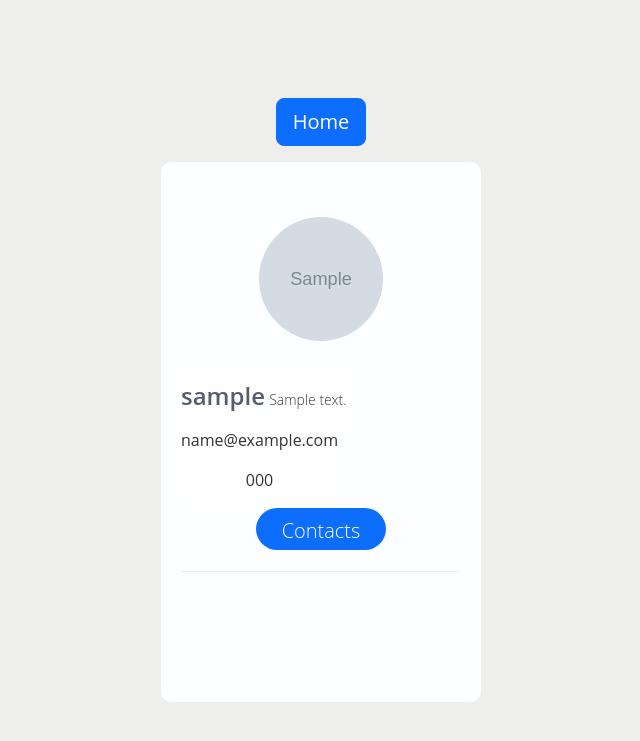
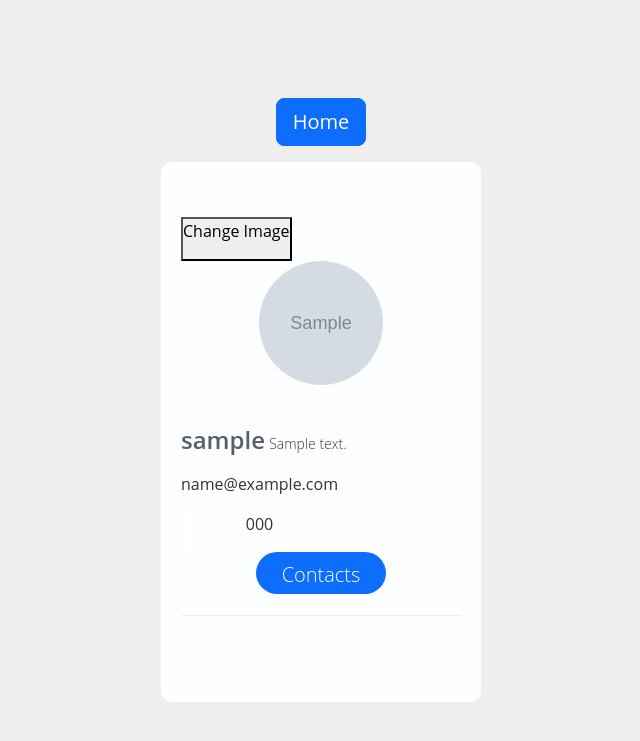
Before and after one commit to ShayanBehzad/Chatroom, a Django app: a page that uses static/templates/registration/profileview.html in a window 1280 px wide. Shown: the top 741 px of the page, without its empty margins (319-959 px from the left). Run offline with Django 5.2, Linux system fonts and the light colour scheme; a user stored in the database is signed in; tables that the repository leaves empty hold one stand-in row (values such as "Sample post"); grey boxes marked "Sample" are stand-in pictures; parts of the project's set-up code (start-up, migrations or seed data) failed here and were passed over; some libraries are stand-ins or nearby versions.

Commit message:
profile section

```diff
--- a/register/models.py
+++ b/register/models.py
@@ -13,7 +13,7 @@ class UserRoleMixin(models.Model):
     )
     connections = models.ManyToManyField('self', blank=True)
     phone = models.CharField(validators=[phone_regex], max_length=17, blank=True, default='')
-    image = models.ImageField(upload_to='profiles', blank=True)
+    image = models.ImageField(upload_to='profiles/', blank=True)
     bio = models.CharField(max_length=150, blank=True)
 
     def get_absolute_url(self):
--- a/register/urls.py
+++ b/register/urls.py
@@ -5,6 +5,7 @@ from . import views
 urlpatterns = [
     path('register/', views.register, name='registerpage'),
     path("profileview/<str:username>", views.profileview, name='profileview'),
+    path("profileview/<str:username>/image", views.imageform, name='imageform'),
     path("profileview/<str:username>/bio", views.bioform, name='bioform'),
     path("profileview/<str:username>/username", views.usernameform, name='usernameform'),
     path("profileview/<str:username>/emailphone", views.emailphoneform, name='emailphoneform'),
--- a/register/views.py
+++ b/register/views.py
@@ -48,12 +48,26 @@ def profileview(request, username):
     emailform = EmailPhoneform(instance=user)
     bioform = Bioform(instance=user)
     usernameform = Usernameform(instance=user)
-    return render(request, 'registration/profileview.html', {'user':user, 'self': request.user, 'emailform':emailform, 'bioform':bioform, 'usernameform':usernameform})
+    imageform = Imageform(instance=user)
+    return render(request, 'registration/profileview.html', {'user':user, 'self': request.user, 'emailform':emailform, 'bioform':bioform, 'imageform':imageform, 'usernameform':usernameform})
+
+
+@login_required
+def imageform(request, username):
+    user = get_object_or_404(User, username=username)
+    if request.method == 'POST':
+        imageform = Imageform(request.POST, request.FILES, instance=user)
+        print('hereeeee')
+        if imageform.is_valid():
+            print('hereeeee')
+            imageform.save()
+        else:
+            print(imageform.errors)
+    return redirect('profileview', username)
 
 @login_required
 def bioform(request, username):
     user = get_object_or_404(User, username=username)
-    bioform = Bioform(instance=user)
     if request.method == 'POST':
         bioform = Bioform(request.POST, instance=user)
         if bioform.is_valid():
@@ -63,7 +77,6 @@ def bioform(request, username):
 @login_required
 def usernameform(request, username):
     user = get_object_or_404(User, username=username)
-    usernameform = Usernameform(instance=user)
     if request.method == 'POST':
         usernameform = Usernameform(request.POST, instance=user)
         if usernameform.is_valid():
@@ -78,7 +91,6 @@ def usernameform(request, username):
 @login_required
 def emailphoneform(request, username):
     user = get_object_or_404(User, username=username)
-    emailform = EmailPhoneform(instance=user)
     if request.method == 'POST':
         emailform = EmailPhoneform(request.POST, instance=user)
         if emailform.is_valid():
--- a/static/templates/registration/profileview.html
+++ b/static/templates/registration/profileview.html
@@ -13,13 +13,57 @@
             <i class="far fa-heart"></i>
         </div>
         <div class="profile">
+            <div class="image-sec" style='justify-content: space-between;'>
+                <button class="image-button" onclick="openimageForm()">
+                    <p class="image">{% if user.image %}Change Image{% else %}Add Image{% endif %}</p>
+                </button>
+                <a href={% url "imageform" username=user.username %}  >
                     <img src="{% if user.image %}{% static 'media/' %}{{user.image}}{% else %}{% static "media/no_image.jpg" %}{% endif %}" class="thumbnail">
+                </a>
+
+            </div>
+
+
             <div class="check"><i class="fas fa-check"></i></div>
 
+            <button class="open-button" onclick="openusernameForm()">
+                <p><h3 class="name">{{user.username}}</h3></p>
+            </button>
 
+            <button class="open-button" onclick="openbioForm()">
+                <br><p class="description">{% if user.bio %}{{user.bio}}{% else %}Bio{% endif %}</p>
+            </button>
+
+            <button class="open-button" onclick="openemailphoneForm()">
+                <p class="email">{% if user.email %}{{user.email}}{% else %}Email{% endif %}</p>
+                <p class="phone">{% if user.phone %}{{user.phone}}{% else %}None{% endif %}</p>
+            </button>
+
+            <p>
+                <a class="btn btn-primary btn-lg" href="{% url "contacts" username=user.username %}" role="button">Contacts</a>
+            </p>
+
+        </div>
 
     {% comment %} The pop-up hidden form {% endcomment %}
-            <p></p>
+
+    <div>
+        <div class="form-popup" id="imageform">
+            <form method="POST" enctype="multipart/form-data" action="{% url "imageform" username=user.username %}" class="form-container">
+                {% csrf_token %}
+                <div class="field">
+                    <label for="{{ imageform.id_for_label }}" class="label"></label>
+                    <div class="control" >
+                        {{ imageform}}
+                    </div>
+                    <p class="help is-danger">{{ imageform.errors }}</p>
+                </div>
+                <button type="submit" class="btn">Save</button>
+                <button type="button" class="btn cancel" onclick="closeimageForm()">Close</button>
+            </form>
+        </div>
+
+    <div>
         <div class="form-popup" id="emailform">
             <form method="POST" action="{% url "emailphoneform" username=user.username %}" class="form-container">
                 {% csrf_token %}
@@ -64,25 +108,6 @@
                 <button type="button" class="btn cancel" onclick="closeusernameForm()">Close</button>
             </form>
         </div>
-
-            <p></p>
-
-
-            <button class="open-button" onclick="openusernameForm()">
-                <p><h3 class="name">{{user.username}}</h3></p>
-            </button>
-            <button class="open-button" onclick="openbioForm()">
-                <br><p class="description">{% if user.bio %}{{user.bio}}{% else %}Bio{% endif %}</p>
-            </button>
-            <button class="open-button" onclick="openemailphoneForm()">
-                <p class="email">{% if user.email %}{{user.email}}{% else %}Email{% endif %}</p>
-                <p class="phone">{% if user.phone %}{{user.phone}}{% else %}None{% endif %}</p>
-            </button>
-
-            <p>
-                <a class="btn btn-primary btn-lg" href="{% url "contacts" username=user.username %}" role="button">Contacts</a>
-            </p>
-
     </div>
     </div>
     </div>
@@ -137,6 +162,13 @@
         }
     function closeusernameForm() {
         document.getElementById("usernameform").style.display = "none";
+        }
+
+    function openimageForm() {
+        document.getElementById("imageform").style.display = "block";
+        }
+    function closeimageForm() {
+        document.getElementById("imageform").style.display = "none";
         }
 </script>
 <style>
```
Lines whose indentation alone changed are shown as unchanged.
